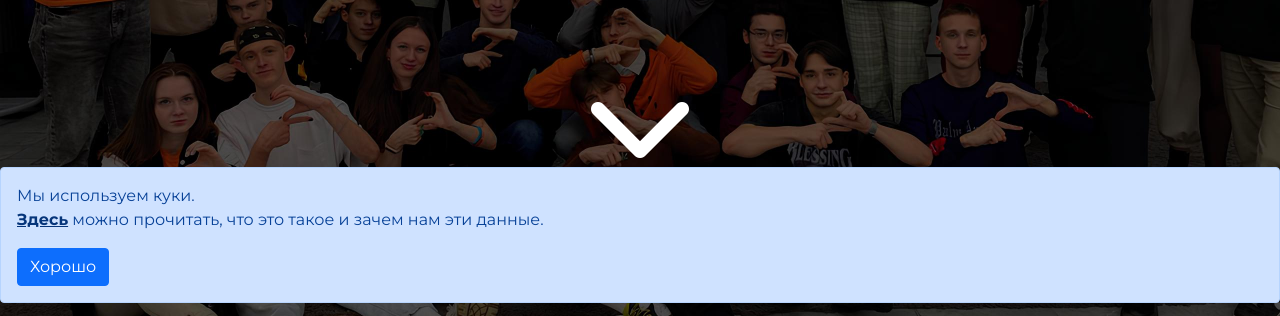
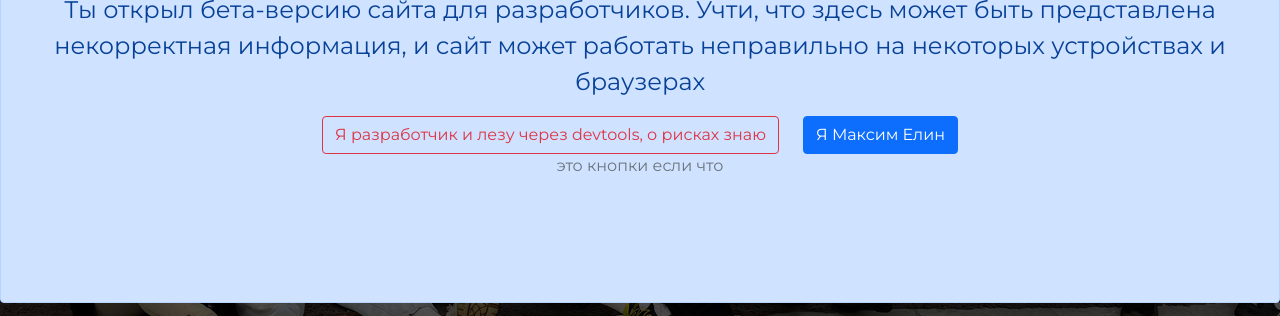
Before and after one commit to dan-sazonov/pb2-site, a website: page src/index.html in a window 1280 px wide. Shown: the part 481-797 px from the top of the page. Drawn offline with nearby package versions, Linux system fonts and the light colour scheme; files that its build step writes are made by us from their sources.

Commit message:
Прописал первый алерт

```diff
--- a/src/css/main.scss
+++ b/src/css/main.scss
@@ -257,3 +257,7 @@ img.img-darkness {
     margin-bottom: .5rem;
   }
 }
+
+#firstAlertCont {
+  top: 50%;
+}
--- a/src/js/components/first-alert.js
+++ b/src/js/components/first-alert.js
@@ -1,3 +1,9 @@
 document.getElementById("firstAlertBtn").onclick = function () {
   document.getElementById("firstAlertCont").classList.add("d-none");
 };
+
+document.getElementById("firstAlertBtn2").onclick = function () {
+
+  document.getElementById("noScripts").classList.add("d-none");
+  alert("Да нифига ты не разработчик!");
+};
--- a/src/tpl/layouts/default.html
+++ b/src/tpl/layouts/default.html
@@ -34,7 +34,7 @@
 
   <script crossorigin="anonymous" src="https://kit.fontawesome.com/d5a76f0a89.js"></script>
 </head>
-<body>
+<body id="noScripts">
 <div class="d-flex flex-column justify-content-between min-vh-100">
   {{> header }}
 
--- a/src/tpl/partials/footer.html
+++ b/src/tpl/partials/footer.html
@@ -48,14 +48,26 @@
 
 </footer>
 
+
+
+
+
 <div id="firstAlertCont" class="fixed-bottom cookie-alert alert alert-primary fade show flex-column" role="alert">
-  <p>
-    Мы используем куки.<br>
-    <a href="404.html" class="alert-link">Здесь</a> можно прочитать, что это такое и зачем нам эти данные.
-  </p>
-  <button id="firstAlertBtn" type="button" class="btn btn-primary cookie-alert__close-btn align-self-center"
-          data-dismiss="alert"
-          aria-label="Close">
-    <span aria-hidden="true">Хорошо</span>
-  </button>
+  <h1 class="text-center">Не так быстро...</h1>
+  <p class="text-center fs-4">Ты открыл бета-версию сайта для разработчиков. Учти, что здесь может быть представлена некорректная информация, и сайт может работать неправильно на некоторых устройствах и браузерах</p>
+  <div class="d-flex justify-content-center">
+    <button id="firstAlertBtn2" type="button" class="btn btn-outline-danger cookie-alert__close-btn align-self-center"
+            data-dismiss="alert"
+            aria-label="Close">
+      <span aria-hidden="true" class="fs-6">Я разработчик и лезу через devtools, о рисках знаю</span>
+    </button>
+
+    <button id="firstAlertBtn" type="button" class="btn btn-primary cookie-alert__close-btn align-self-center ms-4"
+            data-dismiss="alert"
+            aria-label="Close">
+      <span aria-hidden="true" class="fs-6">Я Максим Елин</span>
+    </button>
+  </div>
+  <p class="text-muted text-center">это кнопки если что</p>
+
 </div>
```
